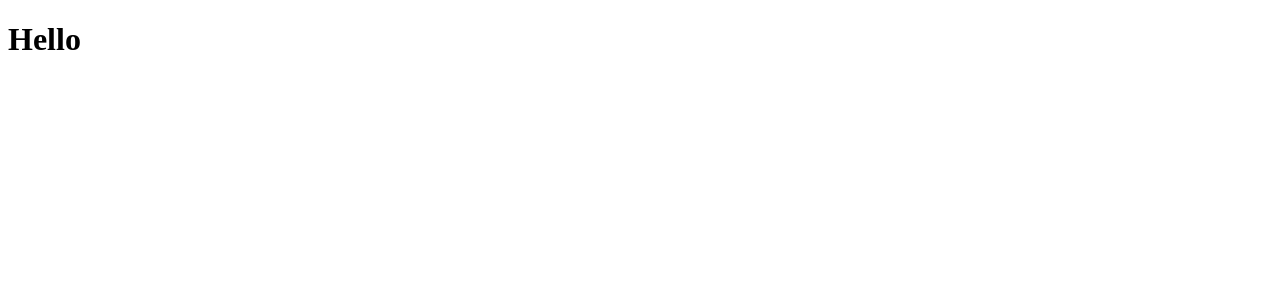
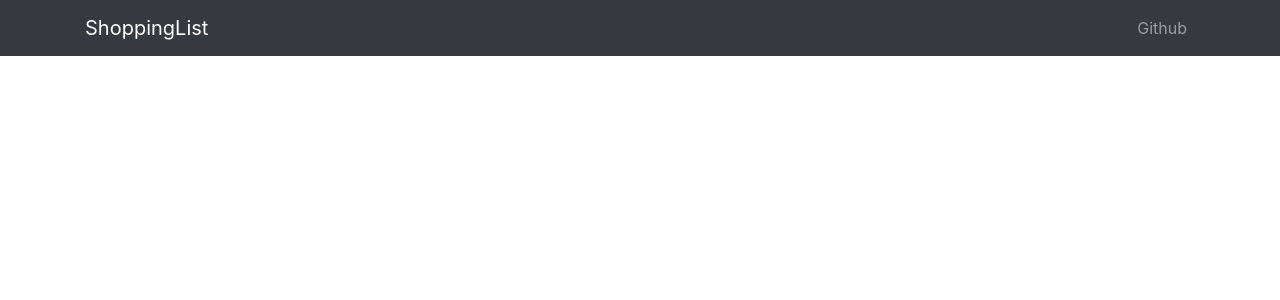
Before and after one commit to Aditya-Saini/mern_shopping_list, a React (Create React App) app in the folder client/: page / in a window 1280 px wide. Shown: the top 300 px of the page. Built offline with nearby package versions, Linux system fonts and the light colour scheme.

Commit message:
add navbar using reactstrap

```diff
--- a/client/package.json
+++ b/client/package.json
@@ -6,9 +6,13 @@
     "@testing-library/jest-dom": "^5.11.5",
     "@testing-library/react": "^11.1.2",
     "@testing-library/user-event": "^12.2.2",
+    "bootstrap": "^4.5.3",
     "react": "^17.0.1",
     "react-dom": "^17.0.1",
     "react-scripts": "4.0.0",
+    "react-transition-group": "^4.4.1",
+    "reactstrap": "^8.7.1",
+    "uuid": "^8.3.1",
     "web-vitals": "^0.2.4"
   },
   "scripts": {
--- a/client/src/App.js
+++ b/client/src/App.js
@@ -1,9 +1,11 @@
+import 'bootstrap/dist/css/bootstrap.min.css'
+import AppNavbar from './components/AppNavbar'
 import './App.css';
 
 function App() {
   return (
     <div className="App">
-        <h1>Hello</h1>
+        <AppNavbar/>
     </div>
   );
 }
--- /dev/null
+++ b/client/src/components/AppNavbar.js
@@ -0,0 +1,49 @@
+import React, { Component } from 'react';
+import { render } from 'react-dom';
+import {
+    Collapse,
+    Navbar,
+    NavbarToggler,
+    NavbarBrand,
+    Nav,
+    NavItem,
+    NavLink,
+    Container
+} from 'reactstrap';
+
+class AppNavbar extends Component {
+    state={
+        isOpen: false
+    }
+
+    toggle = () => {
+        this.setState({
+            isOpen: !this.state.isOpen
+        });
+    }
+
+    render(){
+        return(
+            <div>
+                <Navbar color="dark" dark expand="sm" className="mb-5">
+                    <Container>
+                        <NavbarBrand href="/">ShoppingList</NavbarBrand>
+                        <NavbarToggler onClick={this.toggle}/>
+                        <Collapse isOpen={this.state.isOpen} navbar>
+                            <Nav className="ml-auto" navbar>
+                                <NavItem>
+                                    <NavLink href="https://github.com/Aditya-Saini">
+                                        Github
+                                    </NavLink>
+                                </NavItem>
+                            </Nav>
+                        </Collapse>
+                    </Container>
+                </Navbar>
+            </div>
+        );
+    }
+
+}
+
+export default AppNavbar
```
Also changed, not shown: 1 other file (tests, documents, lock files or other folders).
